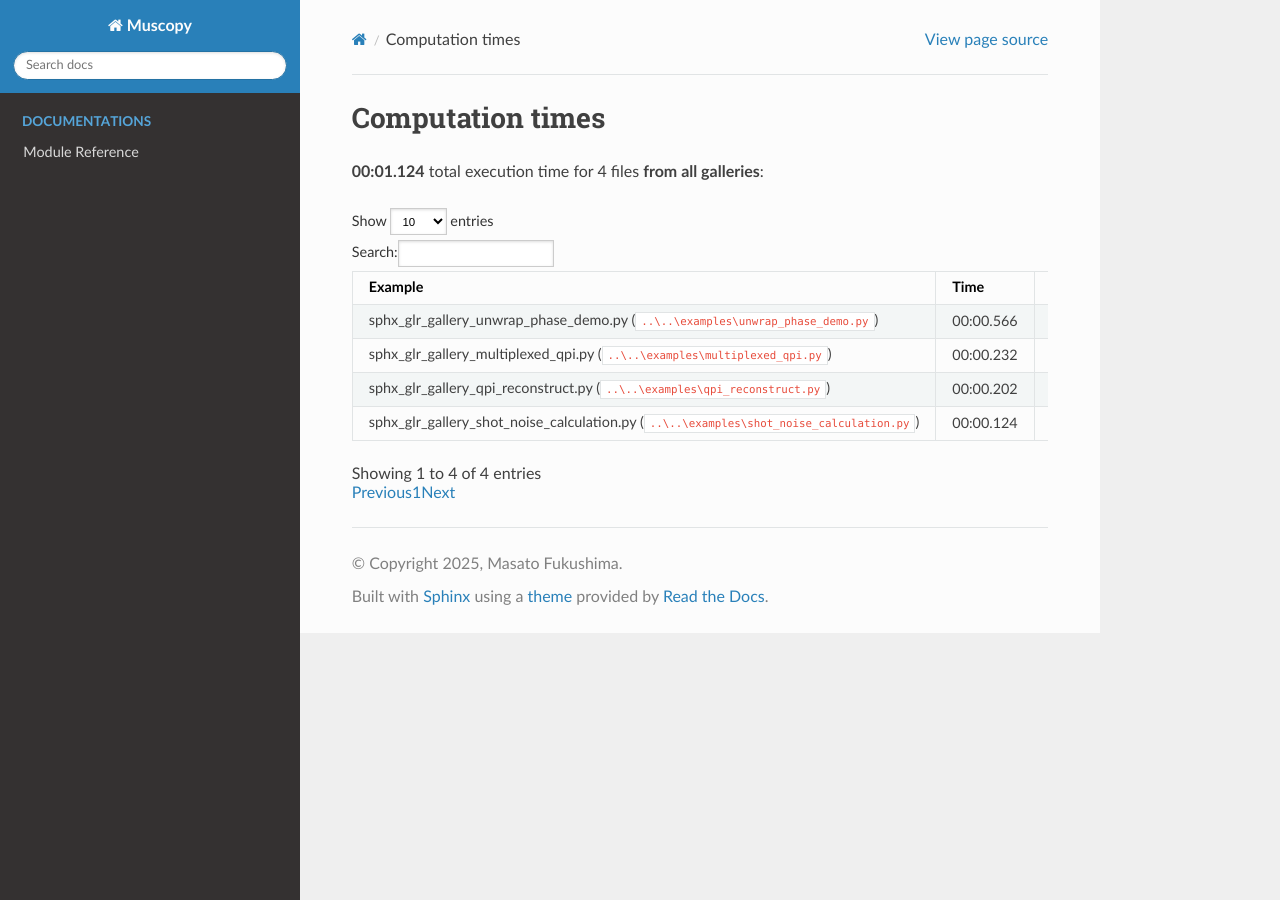
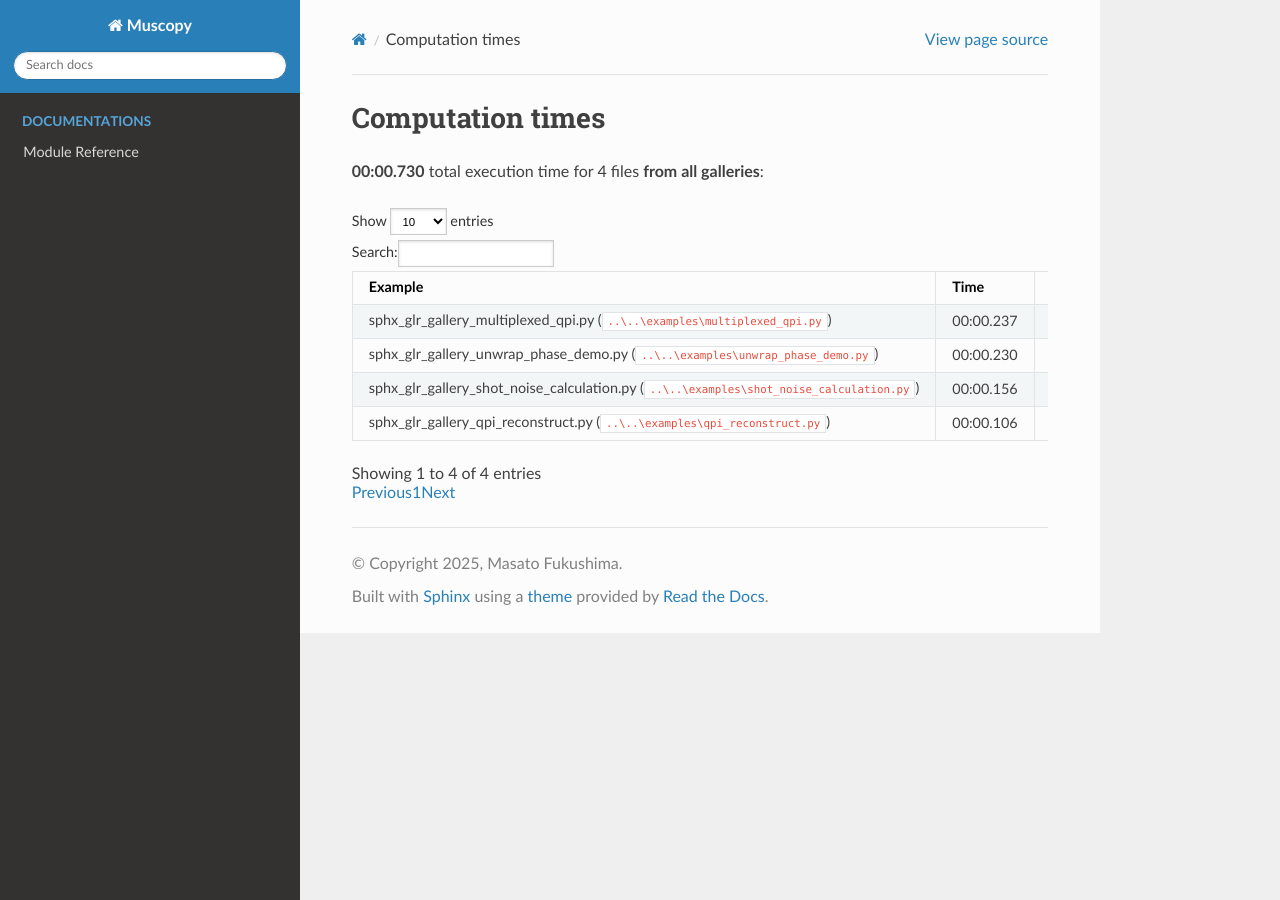
Before and after one commit to Ideguchi-Lab/muscopy, a Sphinx documentation site: the page built from docs/source/sg_execution_times.rst, in a window 1280 px wide. Built offline with Sphinx 7.4.7 and the Read the Docs theme 3.1.0, drawn with Linux system fonts in a browser that asks for light colours; pages that are not in the unit, such as notebooks, are missing from menus; a script that is not in the unit is left out.

```diff
--- a/docs/source/sg_execution_times.rst
+++ b/docs/source/sg_execution_times.rst
@@ -6,7 +6,7 @@
 
 Computation times
 =================
-**00:01.124** total execution time for 4 files **from all galleries**:
+**00:00.730** total execution time for 4 files **from all galleries**:
 
 .. container::
 
@@ -32,15 +32,15 @@ Computation times
    * - Example
      - Time
      - Mem (MB)
+   * - :ref:`sphx_glr_gallery_multiplexed_qpi.py` (``..\..\examples\multiplexed_qpi.py``)
+     - 00:00.237
+     - 0.0
    * - :ref:`sphx_glr_gallery_unwrap_phase_demo.py` (``..\..\examples\unwrap_phase_demo.py``)
-     - 00:00.566
+     - 00:00.230
      - 0.0
-   * - :ref:`sphx_glr_gallery_multiplexed_qpi.py` (``..\..\examples\multiplexed_qpi.py``)
-     - 00:00.232
+   * - :ref:`sphx_glr_gallery_shot_noise_calculation.py` (``..\..\examples\shot_noise_calculation.py``)
+     - 00:00.156
      - 0.0
    * - :ref:`sphx_glr_gallery_qpi_reconstruct.py` (``..\..\examples\qpi_reconstruct.py``)
-     - 00:00.202
+     - 00:00.106
      - 0.0
-   * - :ref:`sphx_glr_gallery_shot_noise_calculation.py` (``..\..\examples\shot_noise_calculation.py``)
-     - 00:00.124
-     - 0.0
```
Also changed, not shown: 1 other file.
